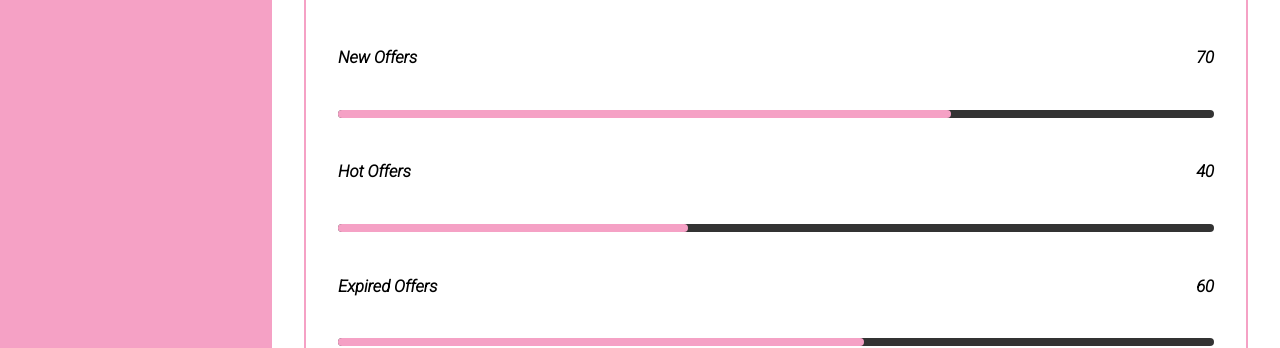
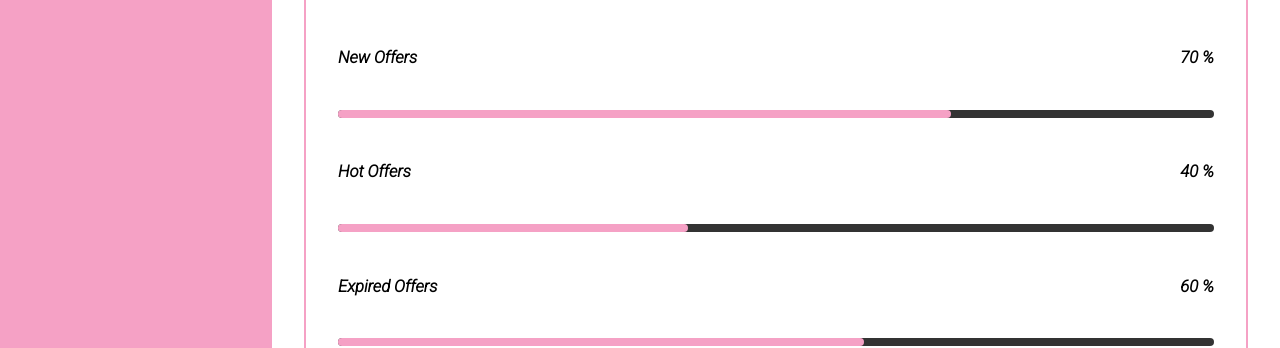
Before and after one commit to NataDav-create/DashboardOffers, a React (Create React App) app in the folder client/: page / in a window 1280 px wide. Shown: the part 431-779 px from the top of the page. Built offline with nearby package versions, Linux system fonts and the light colour scheme; no server answers.

Commit message:
add proc

```diff
--- a/client/src/Components/OffersInfo.js
+++ b/client/src/Components/OffersInfo.js
@@ -67,7 +67,7 @@ export default function OffersInfo() {
               <div className="progress__bar">
                 <div className="title-cont">
                   <h5>{x.title}</h5>
-                  <h5>{x.value}</h5>
+                  <h5>{x.value} %</h5>
                 </div>
                 <progress value={x.value} max="100" />
               </div>
```
